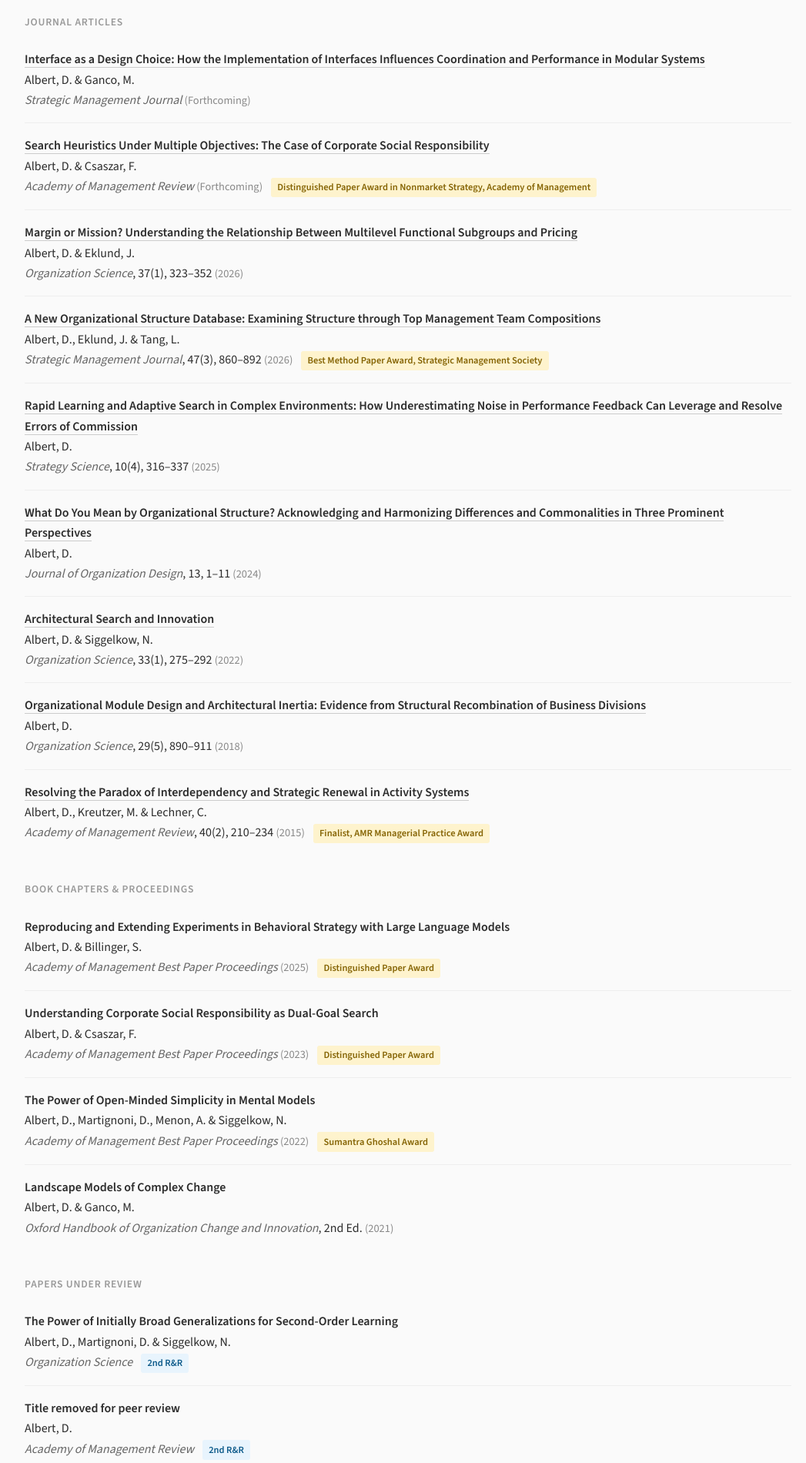
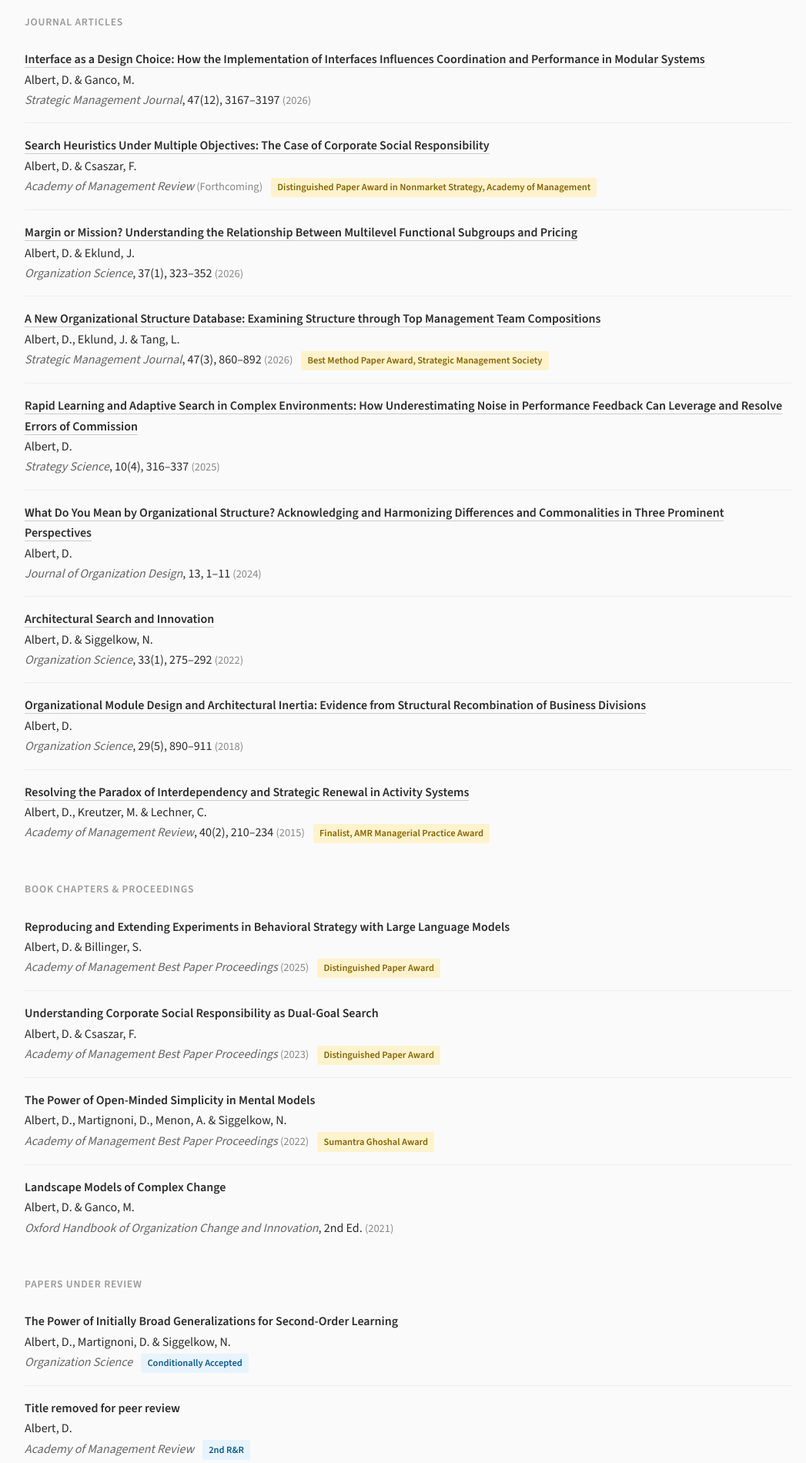
Before and after one commit to daalbert981/daalbert981.github.io, a plain HTML site: page index.html in a window 1280 px wide. Shown: the part 1800-3700 px from the top of the page at 77% size, without its empty margins (110-1157 px from the left). Drawn offline with nearby package versions, Linux system fonts and the light colour scheme.

Commit message:
SMJ Interface paper now published (47(12), 3167-3197); Org Science Siggelkow/Martignoni paper conditionally accepted
Co-Authored-By: Claude Fable 5.1 <noreply@anthropic.com>

```diff
--- a/index.html
+++ b/index.html
@@ -239,7 +239,7 @@
     <li>
       <a href="https://doi.org/10.1002/smj.70121" class="pub-title" style="color:#2c2c2c; text-decoration:none; border-bottom:1px solid #ccc;">Interface as a Design Choice: How the Implementation of Interfaces Influences Coordination and Performance in Modular Systems</a><br>
       Albert, D. &amp; Ganco, M.<br>
-      <span class="pub-journal">Strategic Management Journal</span> <span class="pub-year">(Forthcoming)</span>
+      <span class="pub-journal">Strategic Management Journal</span>, 47(12), 3167&ndash;3197 <span class="pub-year">(2026)</span>
     </li>
     <li>
       <a href="https://doi.org/10.5465/amr.2024.0178" class="pub-title" style="color:#2c2c2c; text-decoration:none; border-bottom:1px solid #ccc;">Search Heuristics Under Multiple Objectives: The Case of Corporate Social Responsibility</a><br>
@@ -318,7 +318,7 @@
     <li>
       <span class="pub-title">The Power of Initially Broad Generalizations for Second-Order Learning</span><br>
       Albert, D., Martignoni, D. &amp; Siggelkow, N.<br>
-      <span class="pub-journal">Organization Science</span> <span class="pub-status">2nd R&amp;R</span>
+      <span class="pub-journal">Organization Science</span> <span class="pub-status">Conditionally Accepted</span>
     </li>
     <li>
       <span class="pub-title">Title removed for peer review</span><br>
```
Also changed, not shown: llms.txt.
